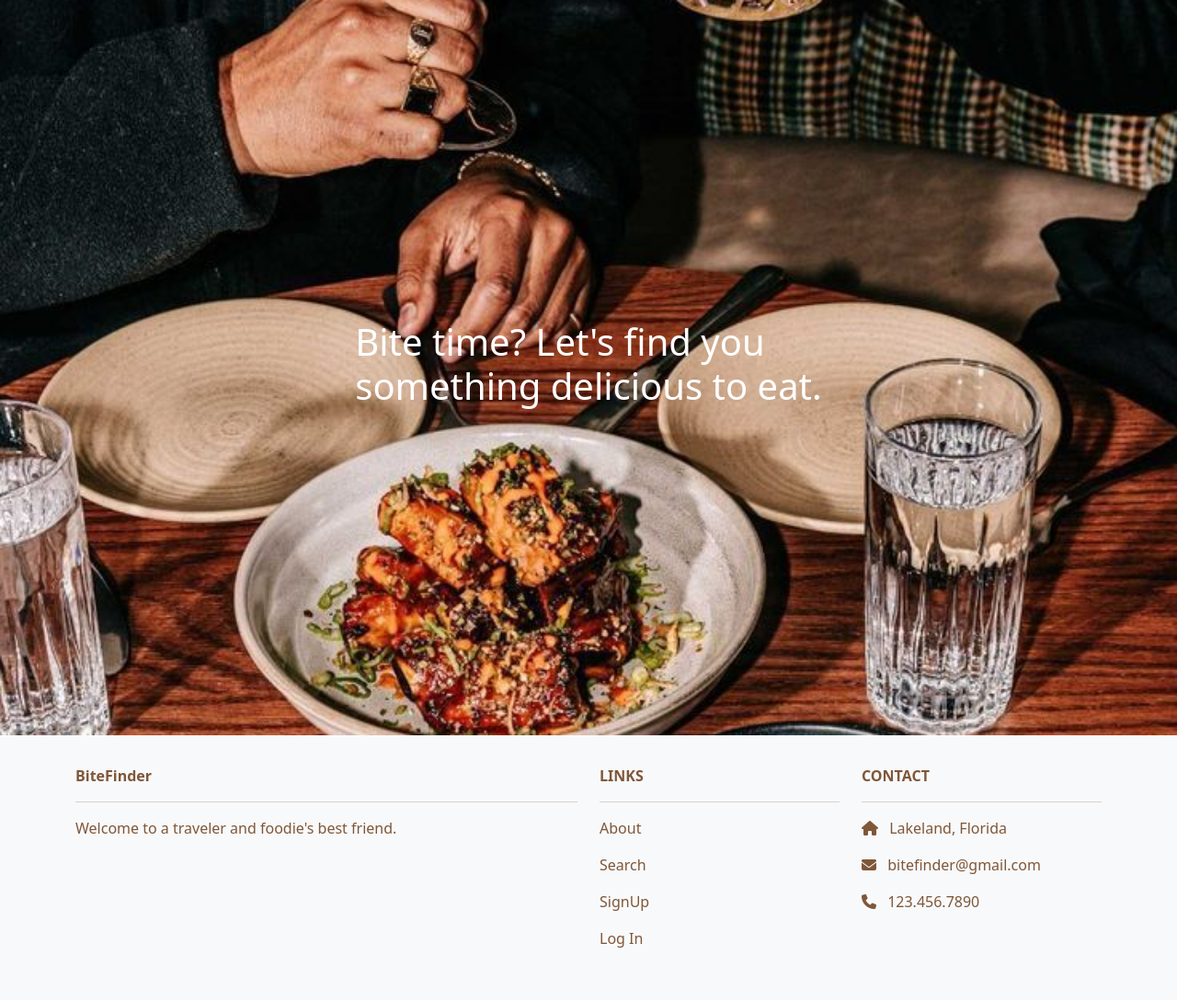
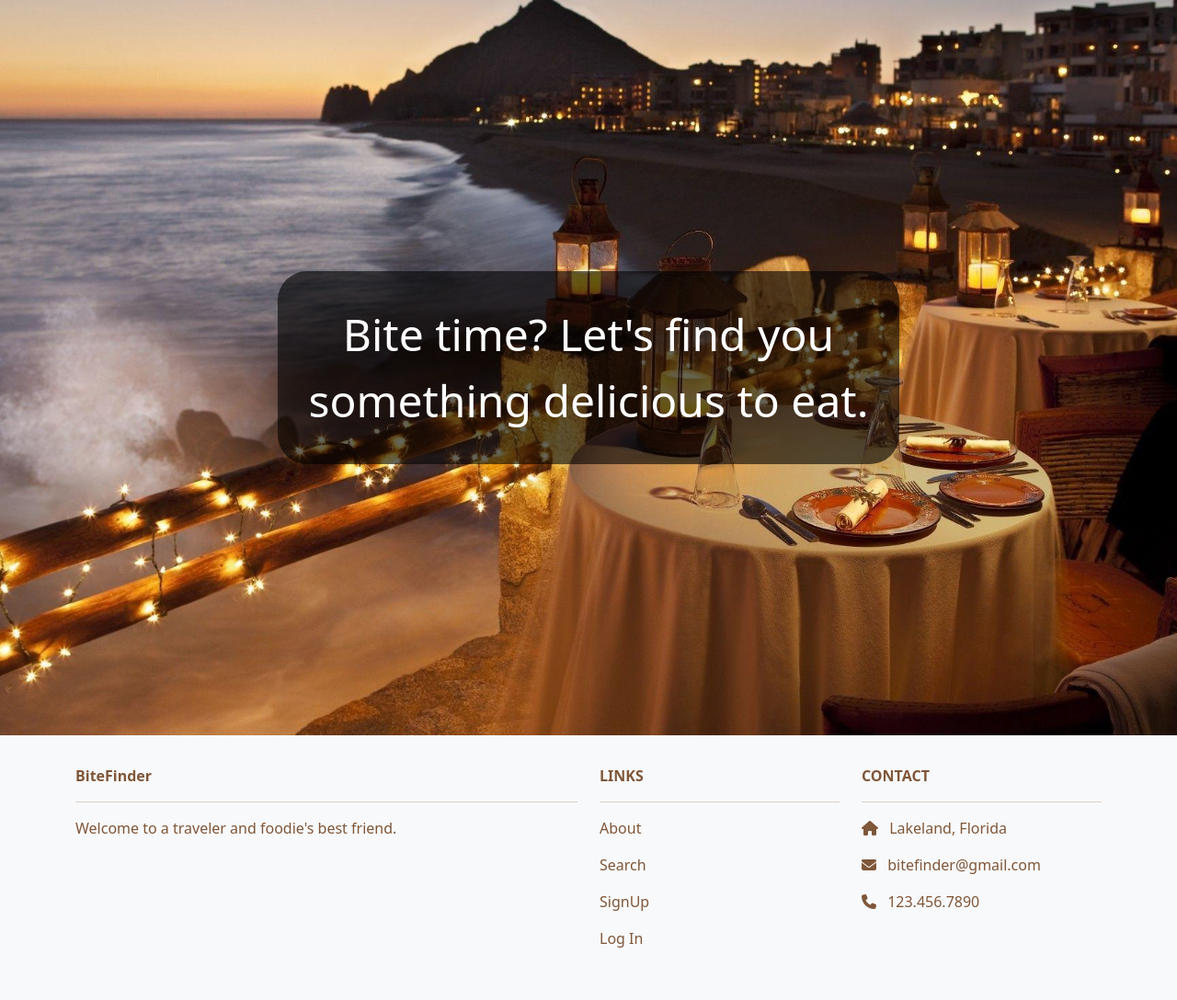
Before and after one commit to aallen764/Restaurant-Software, a Django app: page / in a window 1280 px wide. Shown: the part 72-1160 px from the top of the page at 92% size. Run offline with Django 5.2, Linux system fonts and the light colour scheme; some libraries are stand-ins or nearby versions.

Commit message:
Refined the home and account page

```diff
--- a/home/templates/home/index.html
+++ b/home/templates/home/index.html
@@ -2,7 +2,7 @@
 {% block content %}
 
 <div class="bg-index">
-    <h1>Bite time? Let's find you <br> something delicious to eat.</h1>
+    <a class=" btn home-text" href="{% url 'search.index' %}" role="button">Bite time? Let's find you <br> something delicious to eat.</a>
 </div>
 
 {% endblock content %}
--- a/restaurantSoftware/static/css/style.css
+++ b/restaurantSoftware/static/css/style.css
@@ -42,7 +42,7 @@ body{
 
 /* Home page styling */
 div .bg-index{
-    background: url("/static/images/homebg.jpeg") no-repeat fixed;
+    background: url("/static/images/homeBG.jpg") no-repeat fixed;
     background-size: cover;
     background-position: center;
     background-repeat: no-repeat;
@@ -53,6 +53,18 @@ div .bg-index{
     align-items: center;
     color: white;
     z-index: -1;
+  }
+
+  .home-text {
+    background-color: rgba(0, 0, 0, 0.6);
+    color: white;
+    font-size: 3rem;
+    border-radius: 2rem;
+    padding: 2rem;
+  }
+
+  .home-text:hover{
+    background-color: #5f3d24;
   }
 
   .btn-primary {
@@ -68,7 +80,8 @@ div .bg-index{
 
   /* this is for the about page */
   .aboutImage {
-    object-fit: cover
+    object-fit: cover;
+    border: 5px solid #7F5739;
   }
   /* This is for my search page */
   .searchImg {
```
Also changed, not shown: about/static/images/aboutimg.jpg, db.sqlite3, restaurantSoftware/static/images/homeBG.jpg (added), restaurantSoftware/static/images/homebg.jpeg (deleted).
